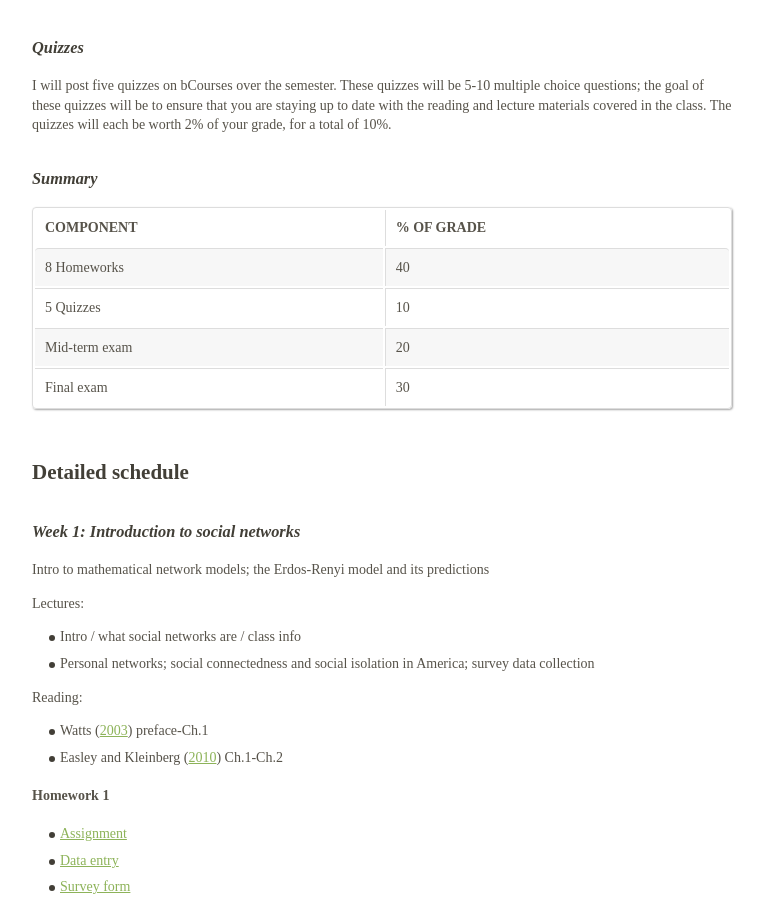
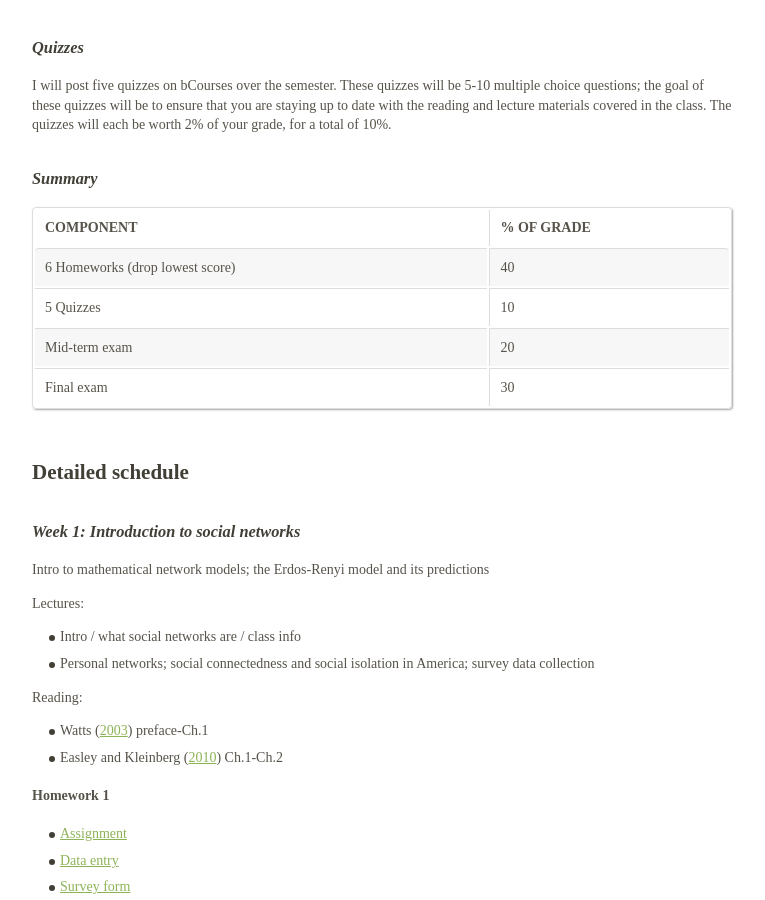
Before and after one commit to dfeehan/dfeehan.github.io, a Jekyll site: the page teaching/2018sp_demog180.html, which Jekyll copies as it is, in a window 1280 px wide and 900 px high, scrolled down 3529 px. Shown: the whole window, without its empty margins (258-1023 px from the left). Built offline with Jekyll 4.4.1, drawn with Linux system fonts in a browser that asks for light colours.

```diff
--- a/teaching/2018sp_demog180.html
+++ b/teaching/2018sp_demog180.html
@@ -625,7 +625,7 @@
 </thead>
 <tbody>
 <tr class="odd">
-<td>8 Homeworks</td>
+<td>6 Homeworks (drop lowest score)</td>
 <td>40</td>
 </tr>
 <tr class="even">
```
